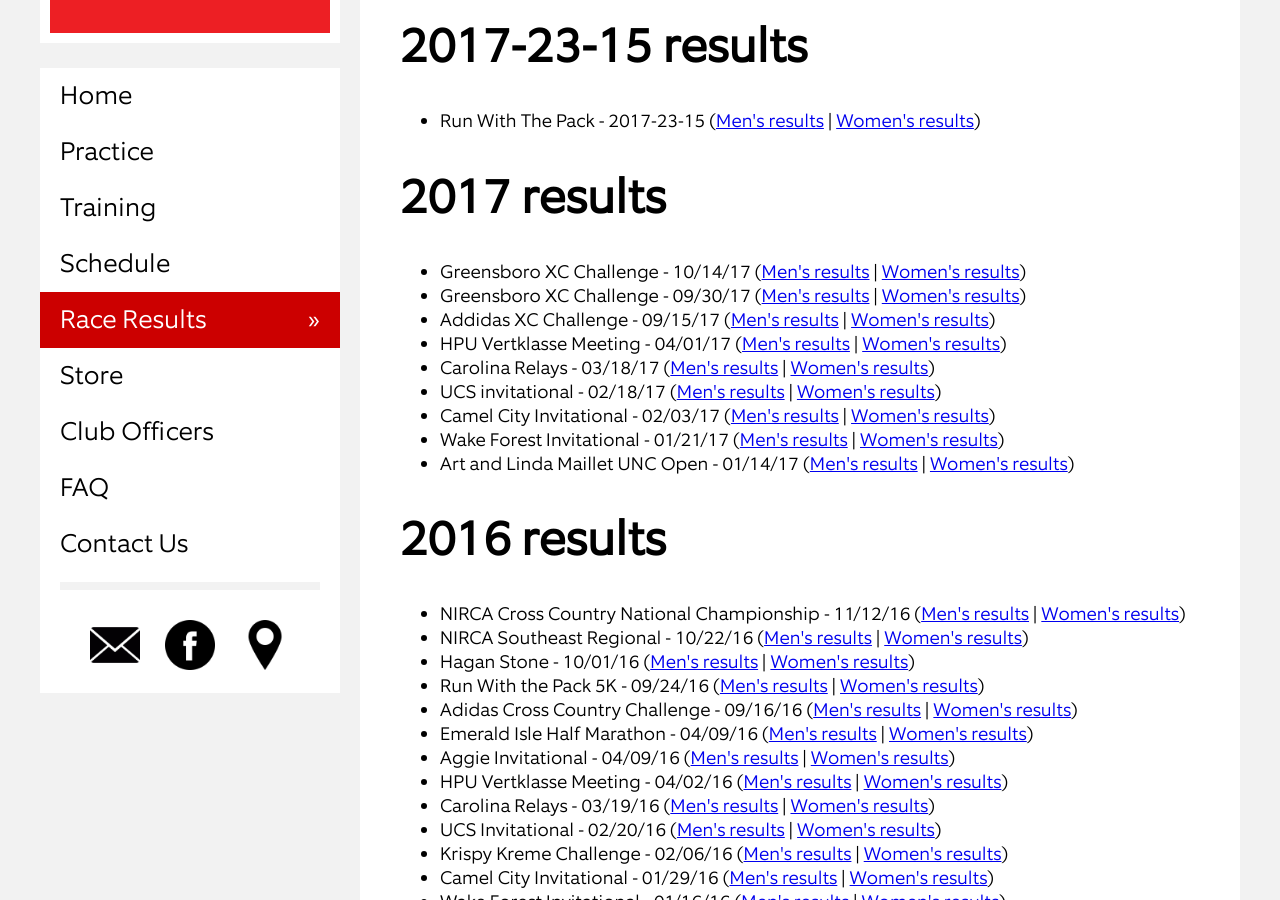
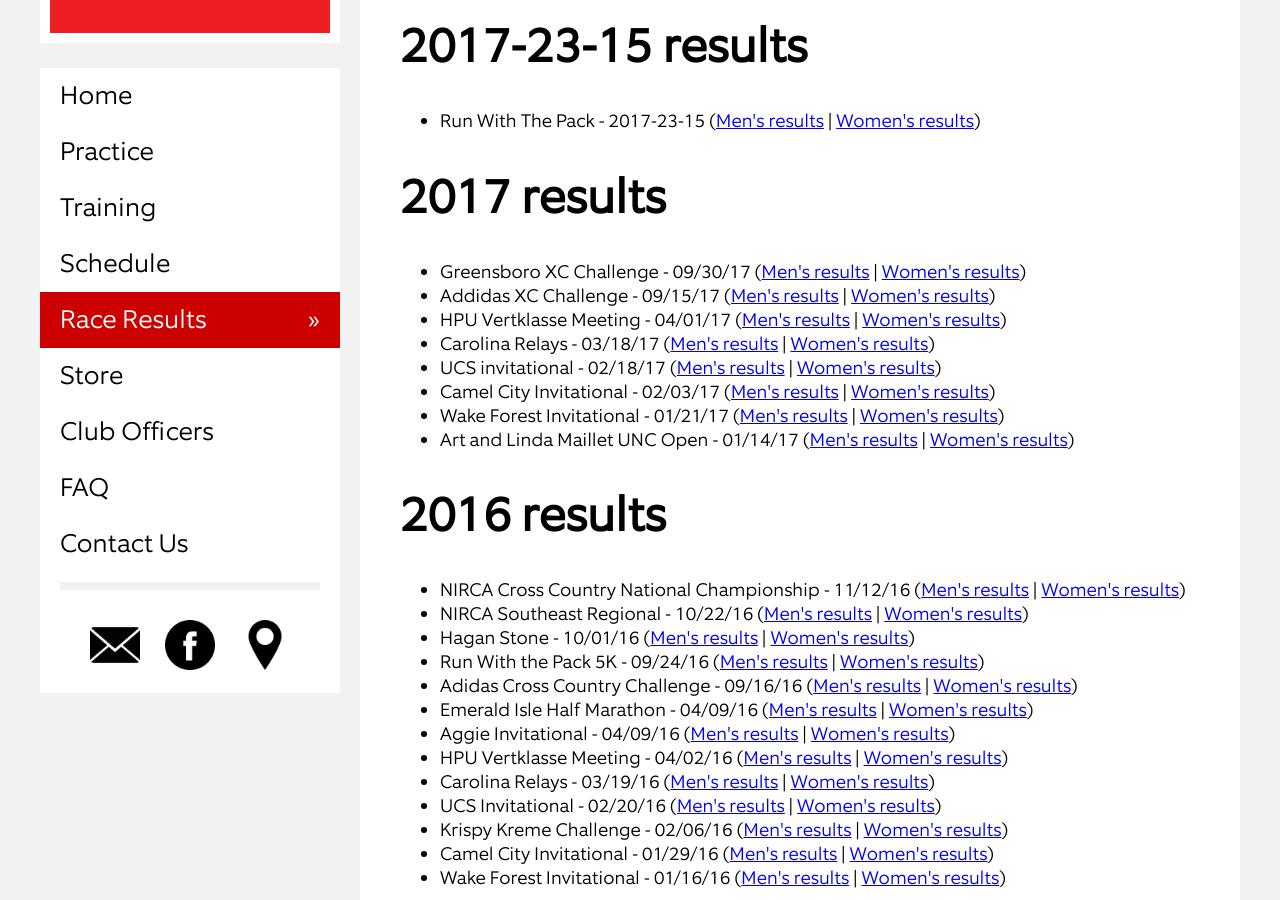
Before and after one commit to ncsuclubrunning/ncsuclubrunning.github.io, a Jekyll site: the page built from race-results/index.html, in a window 1280 px wide and 900 px high, scrolled down 435 px. Built offline with Jekyll 4.4.1, drawn with Linux system fonts in a browser that asks for light colours.

Commit message:
Testing to see if the UNCA result is holding it up from building

```diff
--- a/_data/race_results.yml
+++ b/_data/race_results.yml
@@ -13,10 +13,7 @@
 #  female_results_url: "!SITE_URL!/race-results/results/YYYY/XXXX-XX-XX-women.pdf"
 #  date: YYYY-MM-DD
 
-- name: "Greensboro XC Challenge"
-  male_results_url: "!SITE_URL!/race-results/results/2017/2017-10-14-UNCA-6k-8k-men.pdf"
-  female_results_url: "!SITE_URL!/race-results/results/2017/2017-10-14-UNCA-6k-8k-women.pdf"
-  date: 2017-10-14
+
 
 - name: "Greensboro XC Challenge"
   male_results_url: "!SITE_URL!/race-results/results/2017/2017-09-30-Greensboro-XC-invitational-men.pdf"
```
